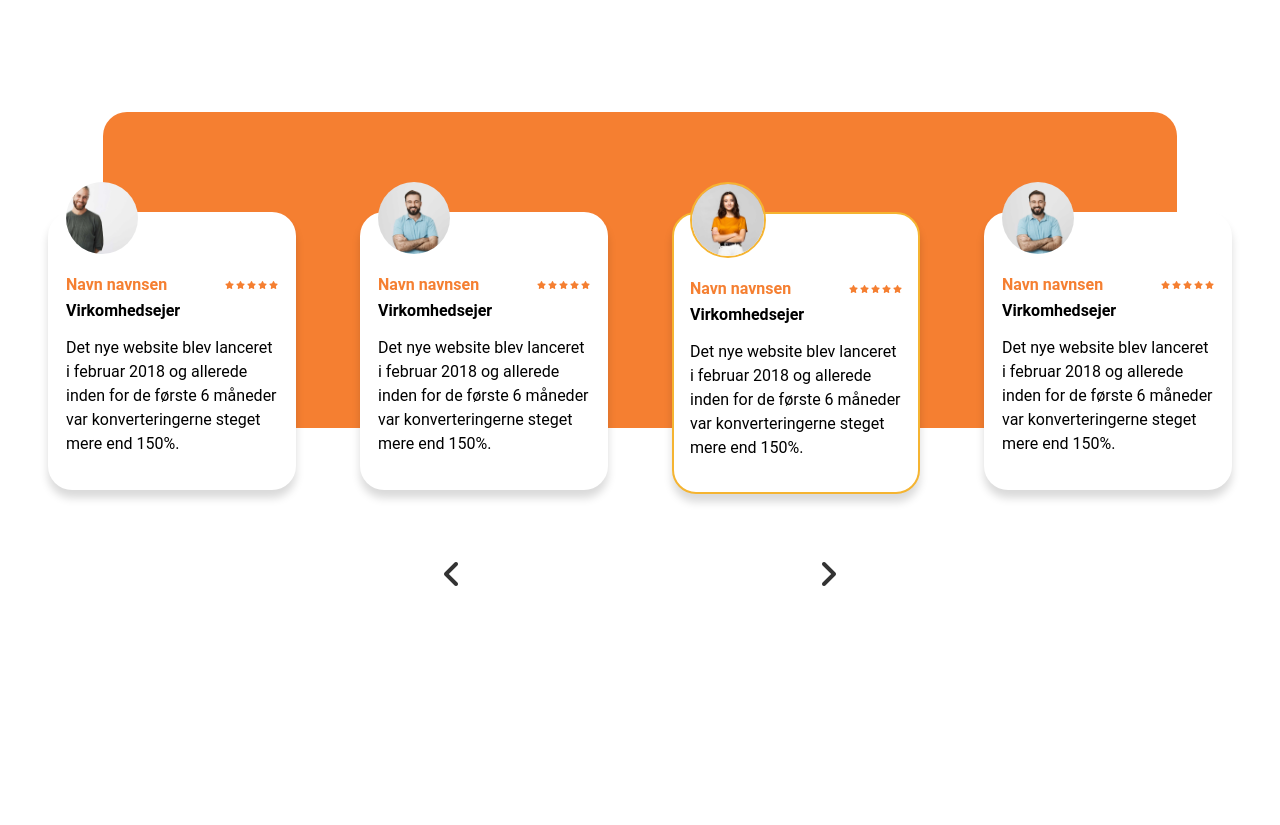
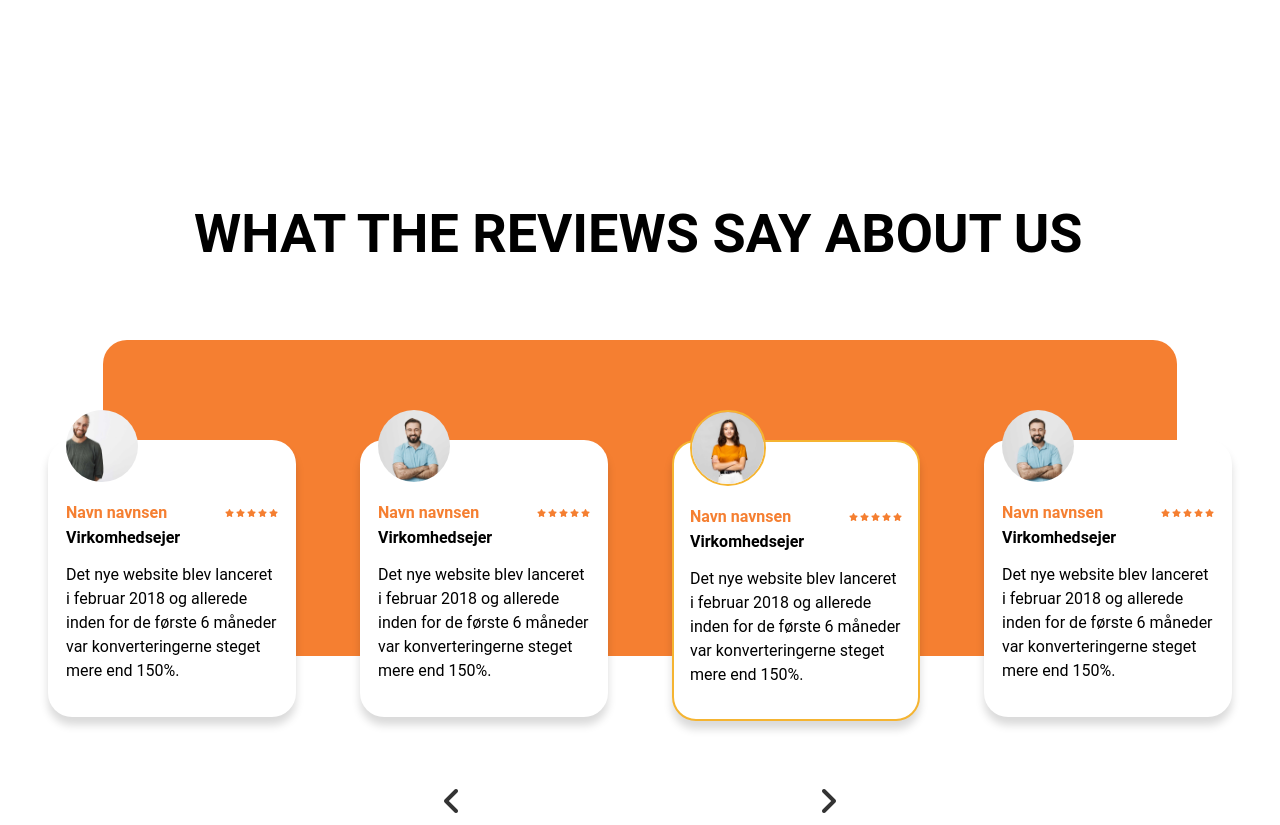
Before and after one commit to Maria4lexzy/FrontEndTest-Komunikado, a website: page index.html in a window 1280 px wide. Before the commit the page ends 800 px from the top, so only its background shows below. Drawn offline with nearby package versions, Linux system fonts and the light colour scheme.

Commit message:
js refactor + heading

```diff
--- a/app/js/script.js
+++ b/app/js/script.js
@@ -0,0 +1,47 @@
+$(document).ready(function () {
+	$('.slider__btn-prev').click(function () {
+		$('.slider').slick('slickNext');
+	})
+
+	$('.slider__btn-next').click(function () {
+		$('.slider').slick('slickPrev');
+	});
+	$('.slider').slick({
+		slidesToShow: 4,
+		centerMode: true,
+		arrows: false,
+		draggable: true,
+		centerPadding: '8px',
+		// infinite: true,
+		responsive: [
+			{
+				breakpoint: 1200,
+				settings: {
+					slidesToShow: 3,
+				}
+			},
+			{
+				breakpoint: 900,
+				settings: {
+					slidesToShow: 3,
+					slidesToScroll: 3,
+				}
+			},
+			{
+				breakpoint: 800,
+				settings: {
+					slidesToShow: 1,
+					slidesToScroll: 1,
+
+				}
+			},
+
+			// You can unslick at a given breakpoint now by adding:
+			// settings: "unslick"
+			// instead of a settings object
+		]
+	});
+
+
+
+});
--- a/app/scss/02_molecule/_testimonials.scss
+++ b/app/scss/02_molecule/_testimonials.scss
@@ -30,6 +30,16 @@
 		@include for-phone-only {
 			display: none;
 		}
+	}
+	&__header {
+		text-transform: uppercase;
+		padding: 8px;
+		font-style: normal;
+		font-weight: 700;
+		font-size: 36px;
+		line-height: 42px;
+		margin-left: 178px;
+		margin-bottom: 80px;
 	}
 
 	.slider {
--- a/index.html
+++ b/index.html
@@ -33,6 +33,9 @@
 
 
 	<section class="testimonials">
+		<div class="testimonials__header">
+			<h1>What the reviews say about us</h1>
+		</div>
 		<div class="testimonials__wrapper">
 			<div class="testimonials__bg"></div>
 			<div class="slider">
@@ -143,56 +146,7 @@
 	<script src="https://cdnjs.cloudflare.com/ajax/libs/slick-carousel/1.9.0/slick.min.js"></script>
 	<!-- custom js file -->
 	<script type="text/javascript" src="app/js/script.js"></script>
-	<script type="text/javascript">
-		$(document).ready(function () {
-			$('.slider__btn-prev').click(function () {
-				$('.slider').slick('slickNext');
-			})
 
-			$('.slider__btn-next').click(function () {
-				$('.slider').slick('slickPrev');
-			});
-			$('.slider').slick({
-				slidesToShow: 4,
-				centerMode: true,
-				arrows: false,
-				draggable: true,
-				centerPadding: '8px',
-				// infinite: true,
-				responsive: [
-					{
-						breakpoint: 1200,
-						settings: {
-							slidesToShow: 3,
-						}
-					},
-					{
-						breakpoint: 900,
-						settings: {
-							slidesToShow: 3,
-							slidesToScroll: 3,
-						}
-					},
-					{
-						breakpoint: 800,
-						settings: {
-							slidesToShow: 1,
-							slidesToScroll: 1,
-
-						}
-					},
-
-					// You can unslick at a given breakpoint now by adding:
-					// settings: "unslick"
-					// instead of a settings object
-				]
-			});
-
-
-
-		});
-
-	</script>
 
 </body>
 
```
Also changed, not shown: dist/script.js, dist/styles.css, 2 other files.
